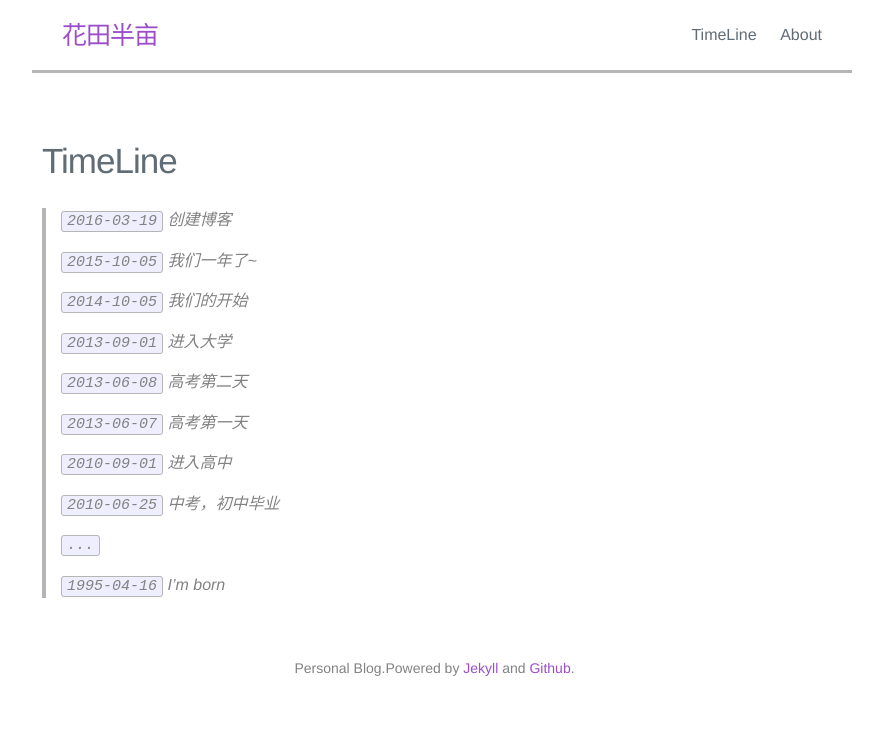
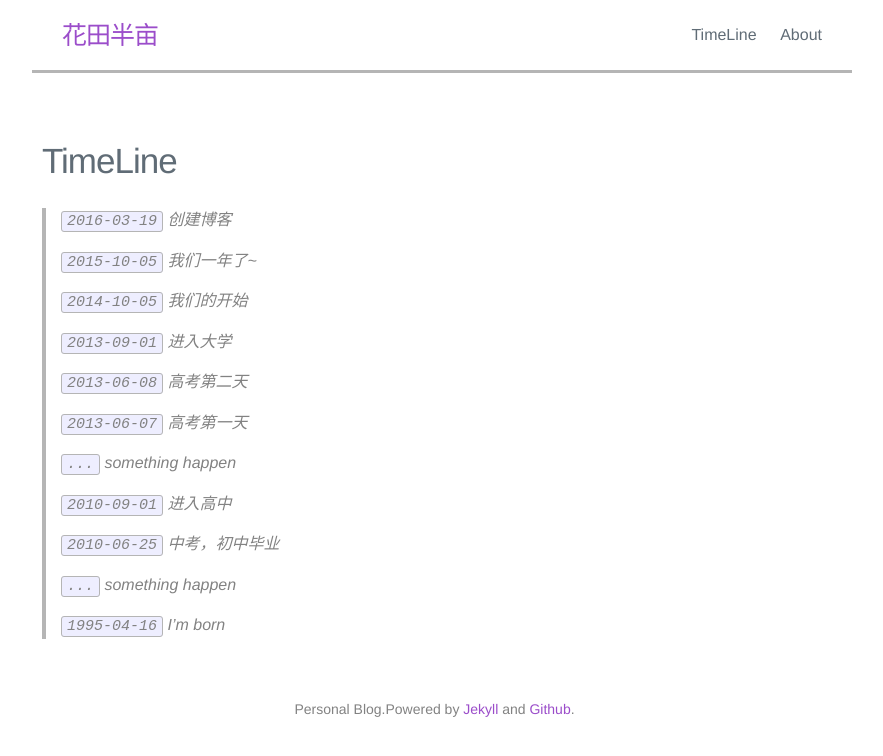
Before and after one commit to elbowzhang/elbow95.github.io, a Jekyll site: the page built from timeline.md, in a window 1280 px wide. Shown: the top 756 px of the page, without its empty margins (198-1081 px from the left). Built offline with Jekyll 4.4.1, drawn with Linux system fonts in a browser that asks for light colours.

Commit message:
add some time

```diff
--- a/timeline.md
+++ b/timeline.md
@@ -16,12 +16,16 @@ permalink: /timeline/
 >
 >`2013-06-07`  高考第一天
 >
+>
+>`...`  something happen
+>
+>
 >`2010-09-01`  进入高中
 >
 >`2010-06-25`  中考，初中毕业
 >
 >
->`...`
+>`...`  something happen
 >
 >
 >`1995-04-16`  I'm born
```
